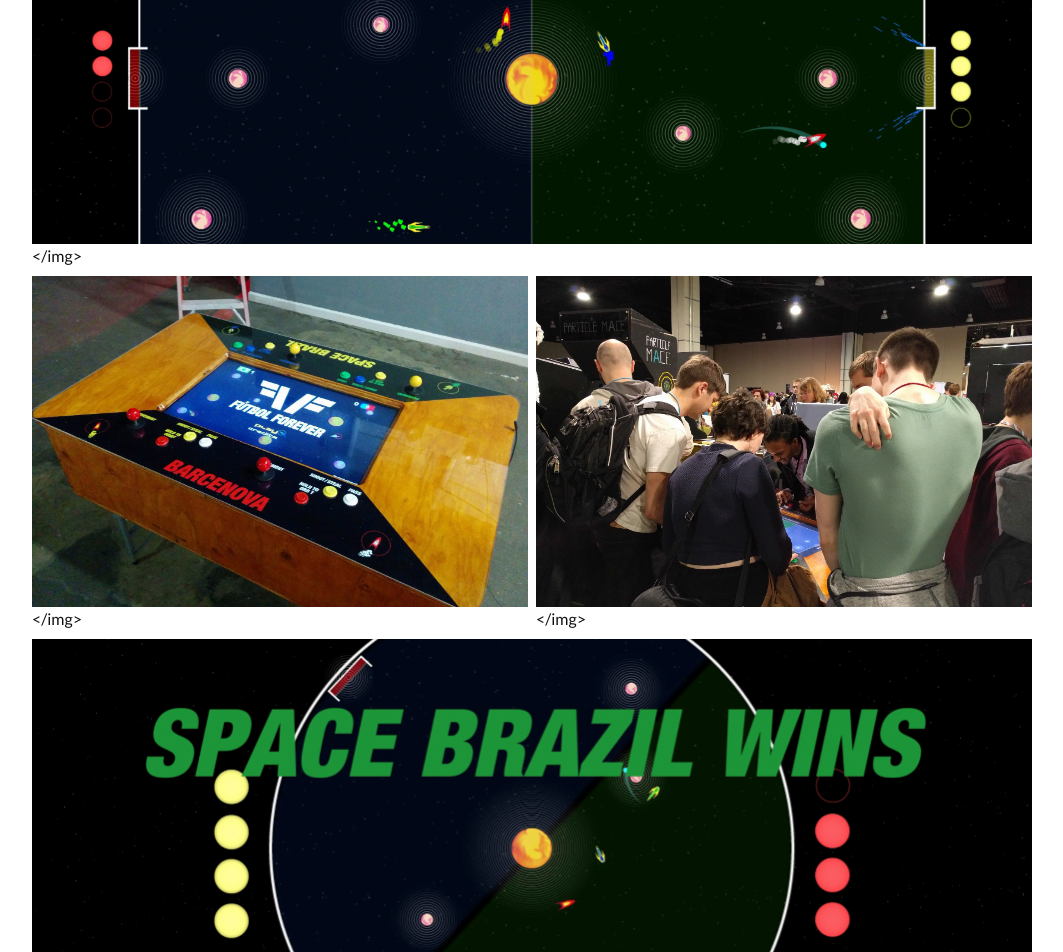
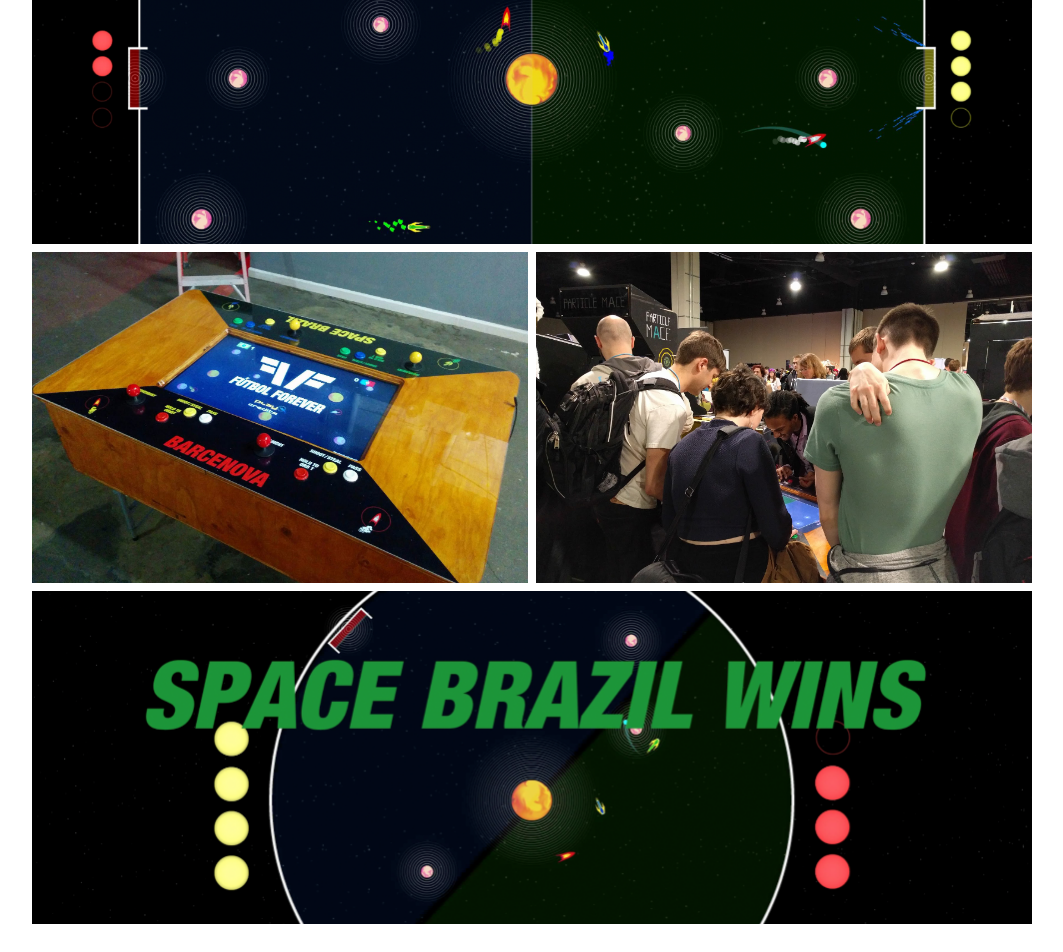
Before and after one commit to LordOfCorners/lordofcorners.github.io, a Jekyll site: the page built from _posts/2016-05-29-futbol-forever.markdown, in a window 1280 px wide. Shown: the part 1340-2292 px from the top of the page, without its empty margins (108-1171 px from the left). Built offline with Jekyll 4.4.1, drawn with Linux system fonts in a browser that asks for light colours.

Commit message:
attempt at fixing image problem

```diff
--- a/_includes/image-row.html
+++ b/_includes/image-row.html
@@ -4,7 +4,7 @@
 
 	<div class="row">
 		<div class="col">
-			<img src="{{ "/images/" | append: include.image1 }}" title="{{ include.image1 | remove: '.jpg' | remove: '.gif' | remove: '.png' | replace: '-', ' ' | capitalize }}"></img>
+			<img src="{{ "/images/" | append: include.image1 }}" title="{{ include.image1 | remove: '.jpg' | remove: '.gif' | remove: '.png' | replace: '-', ' ' | capitalize }}"/>
 		</div>
 	</div>
 
@@ -26,11 +26,11 @@
 
 	<div class="row">
 		<div class="col half">
-			<img src="{{ "/images/" | append: include.image2 }}" title="{{ include.image2 | remove: '.jpg' | remove: '.gif' | remove: '.png' | replace: '-', ' ' | capitalize }}"></img>
+			<img src="{{ "/images/" | append: include.image2 }}" title="{{ include.image2 | remove: '.jpg' | remove: '.gif' | remove: '.png' | replace: '-', ' ' | capitalize }}"/>
 		</div>
 
 		<div class="col half">
-			<img src="{{ "/images/" | append: include.image3 }}" title="{{ include.image3 | remove: '.jpg' | remove: '.gif' | remove: '.png' | replace: '-', ' ' | capitalize }}"></img>
+			<img src="{{ "/images/" | append: include.image3 }}" title="{{ include.image3 | remove: '.jpg' | remove: '.gif' | remove: '.png' | replace: '-', ' ' | capitalize }}"/>
 		</div>
 	</div>
 
@@ -40,7 +40,7 @@
 
 	<div class="row">
 		<div class="col">
-			<img src="{{ "/images/" | append: include.image4 }}" title="{{ include.image4 | remove: '.jpg' | remove: '.gif' | remove: '.png' | replace: '-', ' ' | capitalize }}"></img>
+			<img src="{{ "/images/" | append: include.image4 }}" title="{{ include.image4 | remove: '.jpg' | remove: '.gif' | remove: '.png' | replace: '-', ' ' | capitalize }}"/>
 		</div>
 	</div>
 
```
